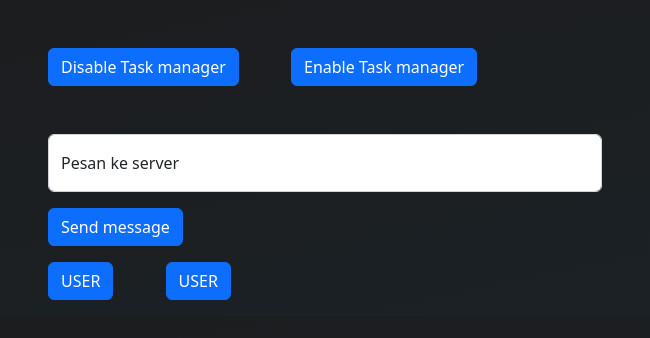
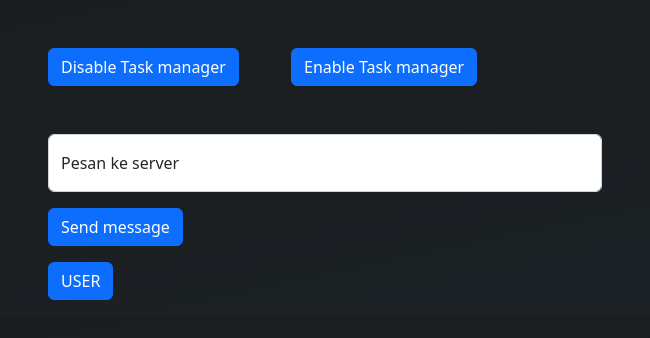
Before and after one commit to FelicioAngga/ResearchElectron, an Electron app: page app/index.html in a window 650 px wide. Drawn offline with nearby package versions, Linux system fonts and the light colour scheme; no server answers.

Commit message:
first version

```diff
--- a/app/index.html
+++ b/app/index.html
@@ -21,7 +21,6 @@
   </div>
 
   <button id="user" class="btn ms-5 mt-3 btn-primary">USER</button>
-  <button id="user" class="btn ms-5 mt-3 btn-primary">USER</button>
   <p id="p"></p>
   <script src="./js/index.js"></script>
   <script src="https://code.jquery.com/jquery-3.3.1.slim.min.js" crossorigin="anonymous"></script>
```
Also changed, not shown: package.json (+8 -14 lines).
